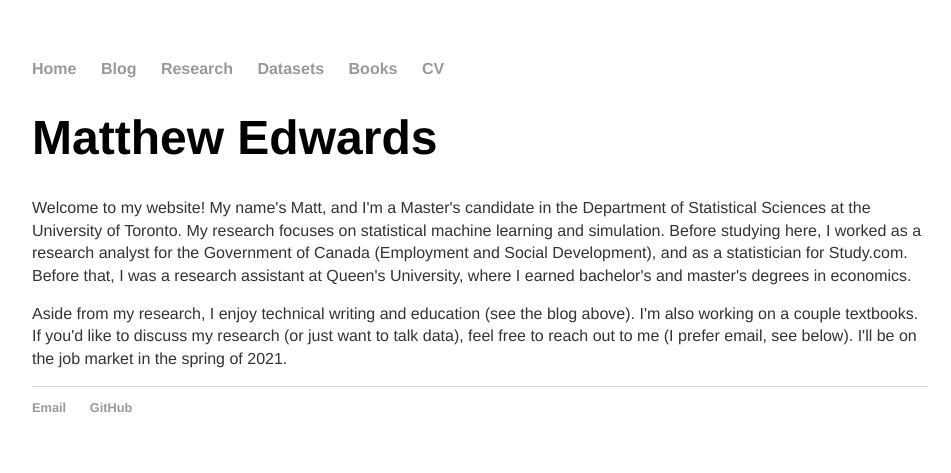
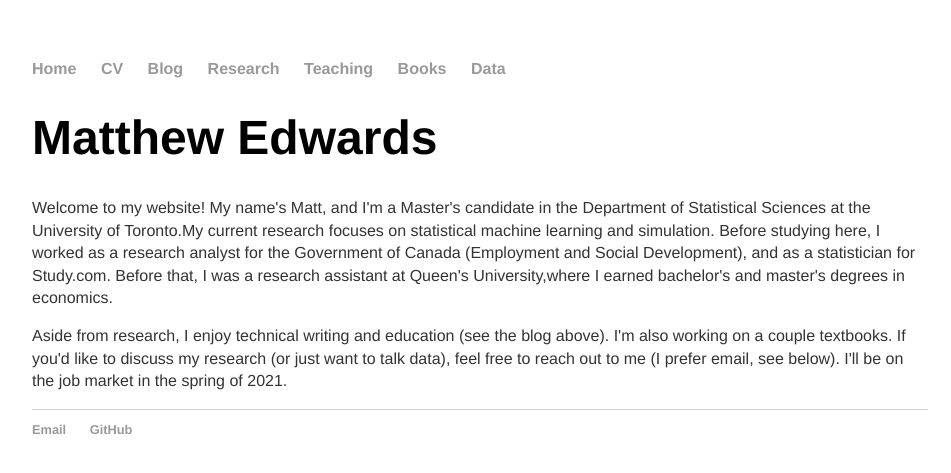
Before and after one commit to 12mre1/12mre1.github.io, a Jekyll site: the page built from index.html, in a window 1280 px wide. Shown: the top 473 px of the page, without its empty margins (160-1111 px from the left). Built offline with Jekyll 4.4.1, drawn with Linux system fonts in a browser that asks for light colours.

Commit message:
add teaching section to site

```diff
--- a/_layouts/default.html
+++ b/_layouts/default.html
@@ -10,11 +10,13 @@
 			<nav>
 	    		<ul>
 	        		<li><a href="/">Home</a></li>
+	      <li><a href="#">CV</a></li>
 				<li><a href="/blog">Blog</a></li>
 				<li><a href="/research">Research</a></li>
-				<li><a href="/datasets">Datasets</a></li>
-		        	<li><a href="/books">Books</a></li>
-	        		<li><a href="/cv">CV</a></li>
+				<li><a href="/teach">Teaching</a></li>
+				<li><a href="/books">Books</a></li>
+				<li><a href="/datasets">Data</a></li>
+
 	    		</ul>
 			</nav>
 			<div class="container">
--- a/blog/index.html
+++ b/blog/index.html
@@ -5,10 +5,10 @@
 	<h1>{{ page.title }}</h1>
 
 	<p> Welcome to my blog! The reason I write these posts is to provide clear explanations of technical concepts.
-	I also find that writing helps clarify my thoughts. I mainly write about topics from statistics, mathematics,
+	I also find that writing helps clarify my thoughts. I write about many topics from statistics, mathematics,
 	economics and computer science. Many posts only require high-school knowledge of math and computer programming, but when
 	advanced prerequisites are needed, I state them in the post header. Most of my programming is written in Python, R
-	or C (this is just a consequence of my education). In the spirit of life-long learning, every post contains resources for
+	or C++ (this is just a consequence of my education). In the spirit of life-long learning, every post contains resources for
 	further reading. If you have suggestions for new posts, or improvements to existing ones, please don't hesitate to contact me. </p>
 
 	<ul class="posts">
--- a/index.html
+++ b/index.html
@@ -4,12 +4,12 @@
 ---
 <div class="blurb">
 	<h1>Matthew Edwards</h1>
-	<p> Welcome to my website! My name's Matt, and I'm a Master's candidate in the Department of Statistical Sciences at the University of Toronto.
-	My research focuses on statistical machine learning and simulation. Before studying here, I worked as a research analyst for the Government of
-	Canada (Employment and Social Development), and as a statistician for Study.com. Before that, I was a research assistant at Queen's University,
-	where I earned bachelor's and master's degrees in economics.</p>
+	<p> Welcome to my website! My name's Matt, and I'm a Master's candidate in the Department of Statistical Sciences at the University of Toronto.My current research focuses on statistical machine learning and simulation.
 
-	<p> Aside from my research, I enjoy technical writing and education (see the blog above). I'm also working on a couple textbooks.  If you'd
+	Before studying here, I worked as a research analyst for the Government of
+	Canada (Employment and Social Development), and as a statistician for Study.com. Before that, I was a research assistant at Queen's University,where I earned bachelor's and master's degrees in economics.</p>
+
+	<p> Aside from research, I enjoy technical writing and education (see the blog above). I'm also working on a couple textbooks.  If you'd
 	like to discuss my research (or just want to talk data), feel free to reach out to me (I prefer email, see below). I'll be on the job market
 	in the spring of 2021. </p>
 </div><!-- /.blurb -->
```
Also changed, not shown: books/index.html (+36 -35 lines), cv/index.html (deleted, +0 -56 lines), teach/index.html (added, +36 -0 lines), 1 other file.
